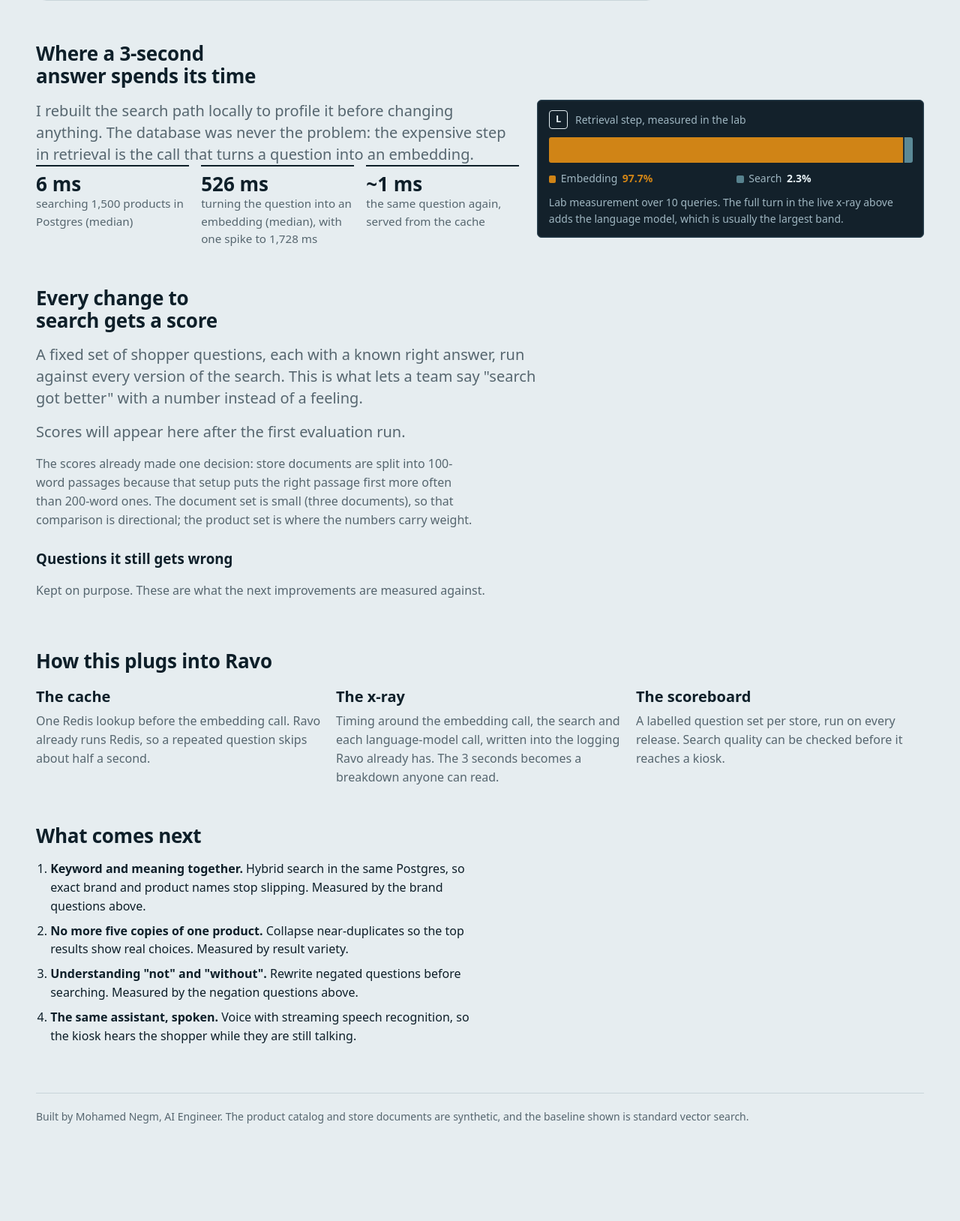
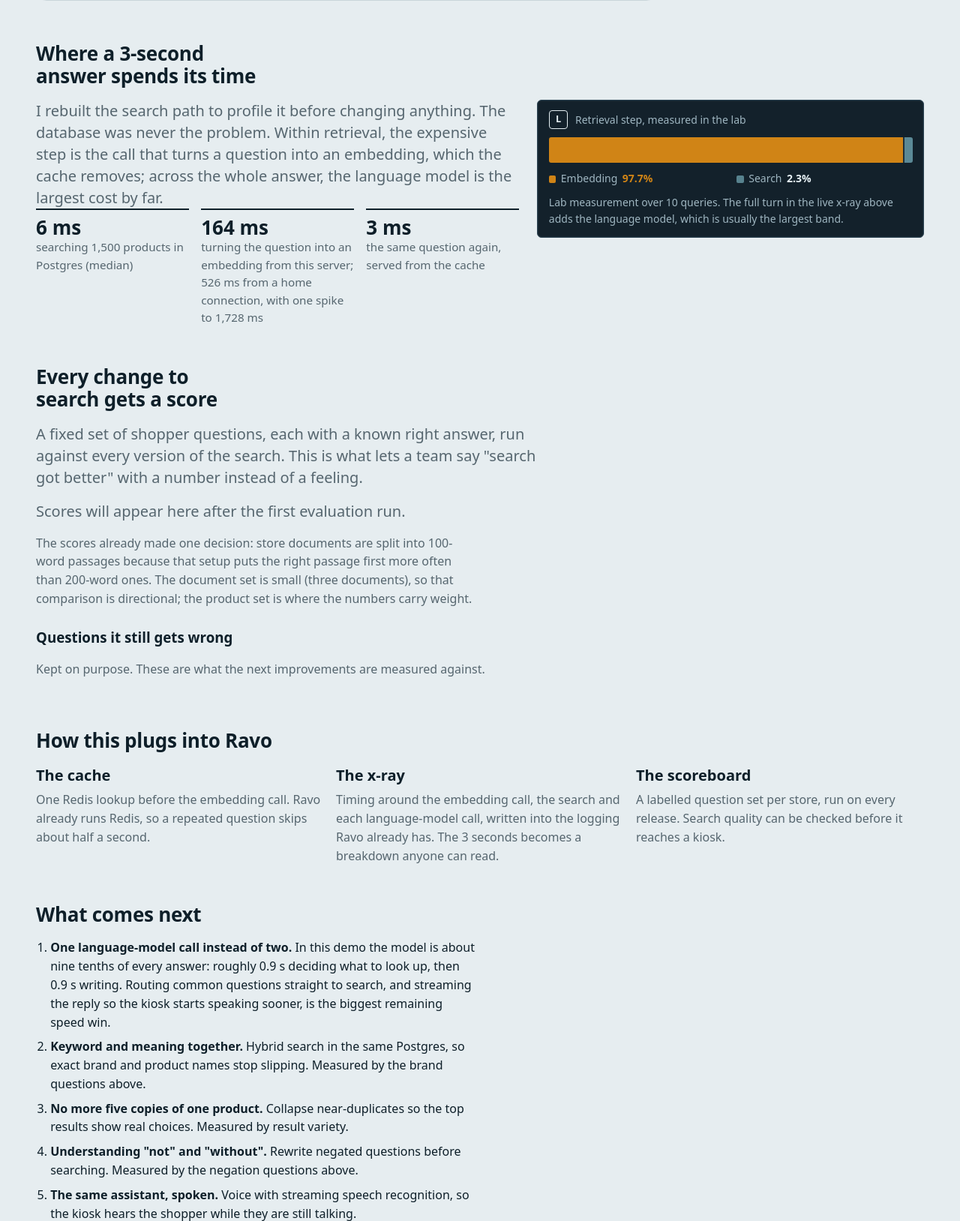
Before and after one commit to negmeme2001/ravo-xray, a Python web app: template templates/app.html in a window 1280 px wide. Shown: the part 620-2248 px from the top of the page at 75% size. Before the commit the page ends 2118 px from the top, so only its background shows below. Run offline with Jinja, Linux system fonts and the light colour scheme; the template is opened without the code that fills it, so the values that code supplies are empty; some web fonts are replaced.

Commit message:
Page figures from the hosted server: 164 ms embedding, 3 ms cache hit; model round trips lead the next steps
Co-Authored-By: Claude Opus 5 <noreply@anthropic.com>

```diff
--- a/templates/app.html
+++ b/templates/app.html
@@ -63,11 +63,11 @@
       <h2 id="where-time-goes">Where a 3-second answer spends its time</h2>
       <div class="split">
         <div>
-          <p class="lede">I rebuilt the search path locally to profile it before changing anything. The database was never the problem: the expensive step in retrieval is the call that turns a question into an embedding.</p>
+          <p class="lede">I rebuilt the search path to profile it before changing anything. The database was never the problem. Within retrieval, the expensive step is the call that turns a question into an embedding, which the cache removes; across the whole answer, the language model is the largest cost by far.</p>
           <div class="figures">
             <div class="figure"><div class="value num">6 ms</div><div class="what">searching 1,500 products in Postgres (median)</div></div>
-            <div class="figure"><div class="value num">526 ms</div><div class="what">turning the question into an embedding (median), with one spike to 1,728 ms</div></div>
-            <div class="figure"><div class="value num">~1 ms</div><div class="what">the same question again, served from the cache</div></div>
+            <div class="figure"><div class="value num">164 ms</div><div class="what">turning the question into an embedding from this server; 526 ms from a home connection, with one spike to 1,728 ms</div></div>
+            <div class="figure"><div class="value num">3 ms</div><div class="what">the same question again, served from the cache</div></div>
           </div>
         </div>
         <figure class="film" style="margin:0">
@@ -118,6 +118,7 @@
     <section aria-labelledby="next-title">
       <h2 id="next-title">What comes next</h2>
       <ol class="next-list">
+        <li><b>One language-model call instead of two.</b> In this demo the model is about nine tenths of every answer: roughly 0.9 s deciding what to look up, then 0.9 s writing. Routing common questions straight to search, and streaming the reply so the kiosk starts speaking sooner, is the biggest remaining speed win.</li>
         <li><b>Keyword and meaning together.</b> Hybrid search in the same Postgres, so exact brand and product names stop slipping. Measured by the brand questions above.</li>
         <li><b>No more five copies of one product.</b> Collapse near-duplicates so the top results show real choices. Measured by result variety.</li>
         <li><b>Understanding "not" and "without".</b> Rewrite negated questions before searching. Measured by the negation questions above.</li>
```
